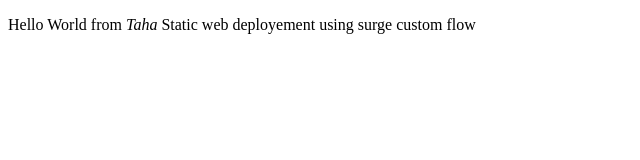
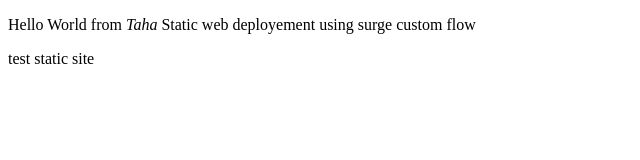
Before and after one commit to KhwajaTahaHasanAnsari/bootcampAssignments, a plain HTML site: page index.html in a window 1280 px wide. Shown: the full height of the page, 0-640 px from the left. Drawn offline with Linux system fonts and the light colour scheme.

Commit message:
index update

```diff
--- a/index.html
+++ b/index.html
@@ -8,5 +8,6 @@
 <body>
      <P>Hello  World from <i>Taha</i>
      Static web deployement using surge custom flow</P>
+     test static site
 </body>
 </html>
```
